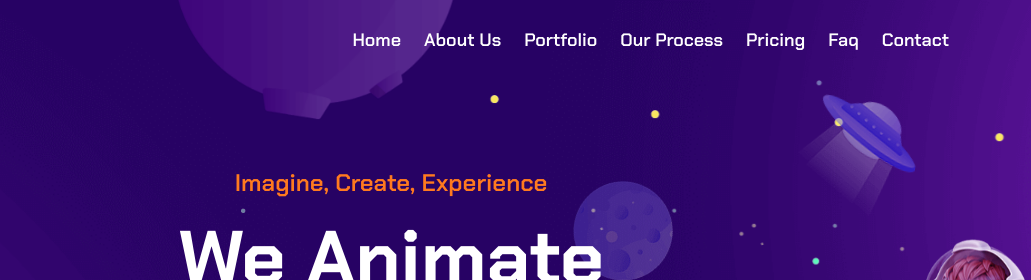
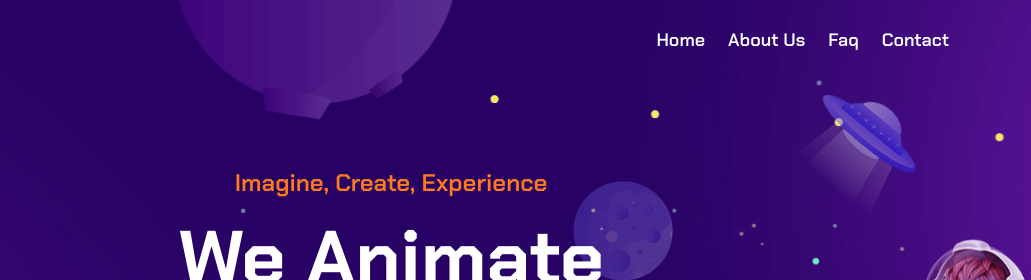
Before and after one commit to krminfotech/kalam-tecpark.in, a plain HTML site: page index.html in a window 1280 px wide. Shown: the top 280 px of the page, 249-1280 px from the left. Drawn offline with nearby package versions, Linux system fonts and the light colour scheme; a script that the page names is missing.

Commit message:
header updated

```diff
--- a/index.html
+++ b/index.html
@@ -65,15 +65,6 @@
                   </li>
                   <li>
                      <a href="#aboutus">About Us</a>
-                  </li>
-                  <li>
-                     <a href="javascript:void(0)">Portfolio</a>
-                  </li>
-                  <li>
-                     <a href="javascript:void(0)">Our Process</a>
-                  </li>
-                  <li>
-                     <a href="javascript:void(0)">Pricing</a>
                   </li>
                   <li>
                      <a href="#faq">
```
